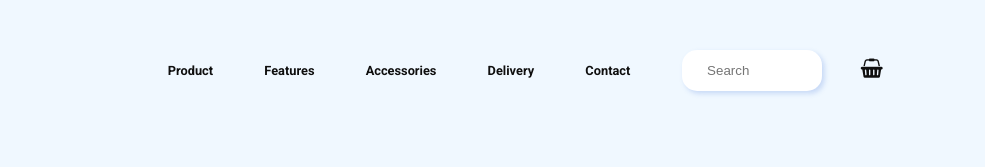
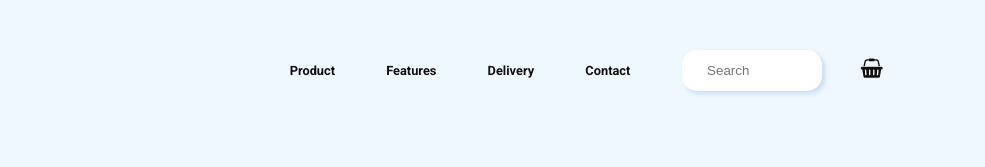
Before and after one commit to Mohamed-Abdelrazeq/Stickers-World, a plain HTML site: page index.html in a window 1280 px wide. Shown: the top 167 px of the page, 295-1280 px from the left. Drawn offline with Linux system fonts and the light colour scheme.

Commit message:
Nav Edit

```diff
--- a/index.html
+++ b/index.html
@@ -28,9 +28,6 @@
                 </a>
                 <a href="">
                     <h3>Features</h3>
-                </a>
-                <a href="">
-                    <h3>Accessories</h3>
                 </a>
                 <a href="">
                     <h3>Delivery</h3>
```
